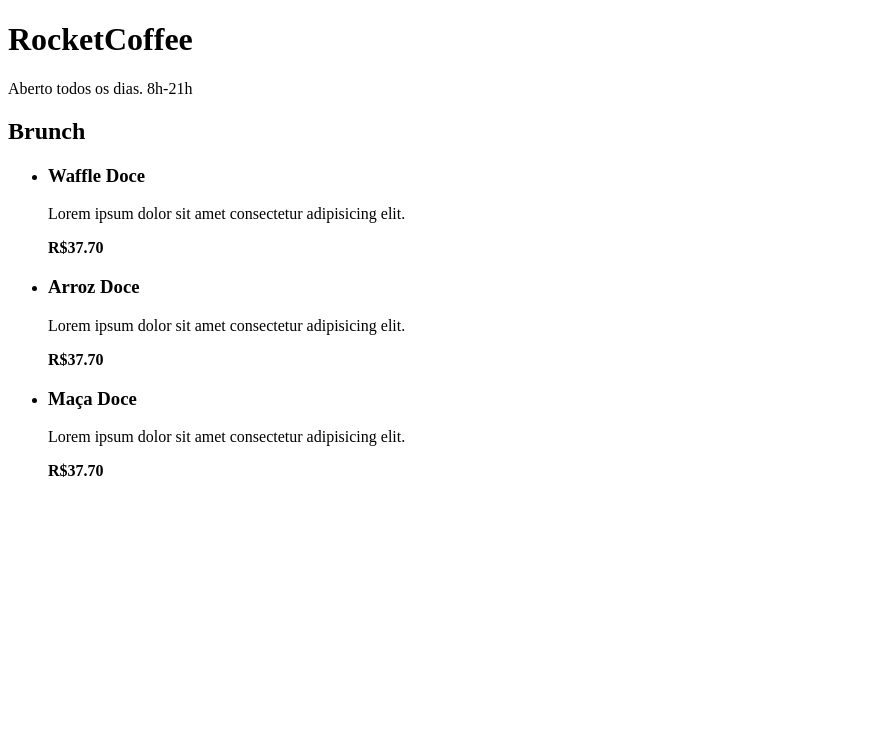
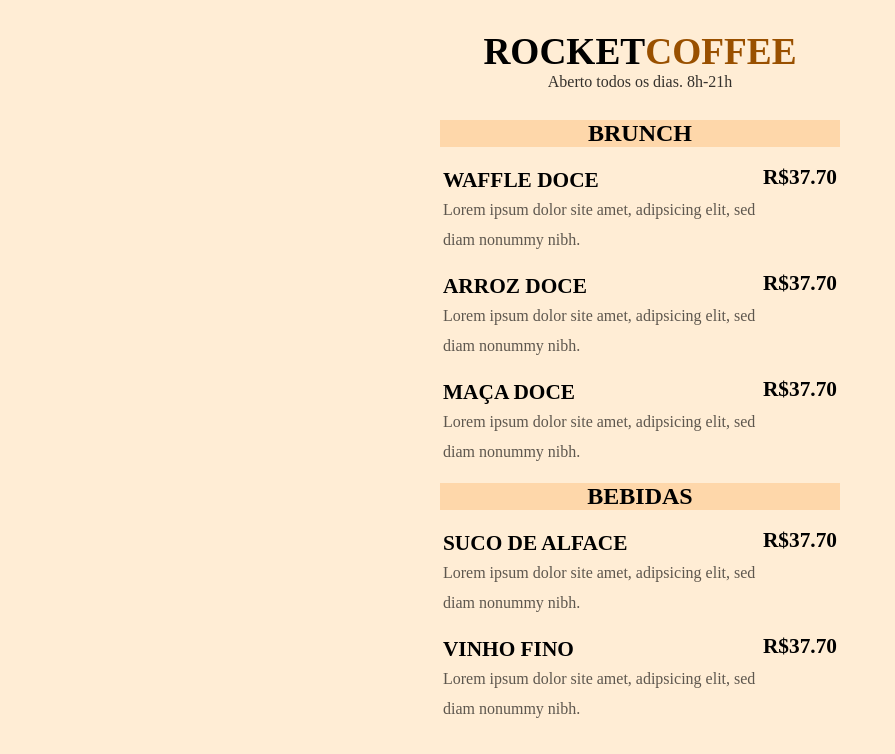
Before and after one commit to ThiagoYamaguchi/maratona-explorer-rocket-coffee, a plain HTML site: page index.html in a window 1280 px wide. Shown: the whole page, without its empty margins (0-895 px from the left). Drawn offline with Linux system fonts and the light colour scheme.

Commit message:
Alterações

```diff
--- /dev/null
+++ b/css/style.css
@@ -0,0 +1,102 @@
+* {
+   margin: 0;
+   padding: 0;
+   box-sizing: border-box;
+   background: #FFEDD5;
+   font-family: Roboto Serif;
+   overflow-x: hidden;
+}
+*::selection {
+   background-color: #f0bb7f;
+}
+header {
+   width: 100vw;
+   height: 120px;
+   display: flex;
+   justify-content: center;
+}
+header .container {
+   width: 400px;
+   height: 120px;
+   display: flex;
+   flex-direction: column;
+   align-items: center;
+   justify-content: center;
+}
+header h1 {
+   text-transform: uppercase;
+   font-size: 28pt;
+}
+header .title-coffee {
+   color: #995000;
+}
+header p {
+   color: #000000cb;
+}
+
+section {
+   display: flex;
+   justify-content: center;
+}
+section .container-description {
+   width: 400px;
+   display: flex;
+   flex-direction: column;
+   align-items: center;
+   justify-content: center;
+}
+.sub-title {
+   width: 100%;
+   background-color: #FED7AA;
+   text-align: center;
+   font-size: 18pt;
+   text-transform: uppercase;
+}
+section ul li {
+   list-style: none;
+}
+section .options {
+   padding-top: 18px;
+}
+section li {
+   margin-bottom: 16px;
+   display: flex;
+   justify-content: space-between;
+}
+section .details {
+   display: flex;
+   flex-direction: column;
+   line-height: 30px;
+   width: 320px;
+}
+section .options-title {
+   text-transform: uppercase;
+   font-size: 16pt;
+}
+section .description {
+   color: #000000a2;
+}
+section .price {
+   text-transform: uppercase;
+   font-size: 16pt;
+}
+
+@media (max-width:600px) {
+   header h1 {
+      text-transform: uppercase;
+      font-size: 20pt;
+   }
+   .sub-title {
+      width: 300px;
+      background-color: #FED7AA;
+      text-align: center;
+      font-size: 18pt;
+      text-transform: uppercase;
+   }
+   section .details {
+      display: flex;
+      flex-direction: column;
+      line-height: 30px;
+      width: 220px;
+   }
+}
--- a/index.html
+++ b/index.html
@@ -4,40 +4,67 @@
    <meta charset="UTF-8">
    <meta http-equiv="X-UA-Compatible" content="IE=edge">
    <meta name="viewport" content="width=device-width, initial-scale=1.0">
+   <link rel="stylesheet" href="css/style.css">
    <title>RocketCoffee</title>
 </head>
 <body>
-
+   <!-- Header -->
    <header>
-      <h1>RocketCoffee</h1>
+      <div class="container">
+         <h1>Rocket<span class="title-coffee">Coffee</span></h1>
          <p>Aberto todos os dias. 8h-21h</p>
+      </div>
    </header>
 
+   <!-- Descrição -->
    <section>
-      <h2>Brunch</h2>
-      <ul>
+      <div class="container-description">
+         <h2 class="sub-title">Brunch</h2>
+         <ul class="options">
             <li>
                <div class="details">
-               <h3>Waffle Doce</h3>
-               <p class="description">Lorem ipsum dolor sit amet consectetur adipisicing elit.</p>
+                  <h3 class="options-title">Waffle Doce</h3>
+                  <p class="description">Lorem ipsum dolor site amet, adipsicing elit, sed diam nonummy nibh.</p>
                </div>
                <strong class="price">R$37.70</strong>
             </li>
             <li>
                <div class="details">
-               <h3>Arroz Doce</h3>
-               <p class="description">Lorem ipsum dolor sit amet consectetur adipisicing elit.</p>
+                  <h3 class="options-title">Arroz Doce</h3>
+                  <p class="description">Lorem ipsum dolor site amet, adipsicing elit, sed diam nonummy nibh.</p>
                </div>
                <strong class="price">R$37.70</strong>
             </li>
             <li>
                <div class="details">
-               <h3>Maça Doce</h3>
-               <p class="description">Lorem ipsum dolor sit amet consectetur adipisicing elit.</p>
+                  <h3 class="options-title">Maça Doce</h3>
+                  <p class="description">Lorem ipsum dolor site amet, adipsicing elit, sed diam nonummy nibh.</p>
                </div>
                <strong class="price">R$37.70</strong>
             </li>
          </ul>
+      </div>
+   </section>
+   <section>
+      <div class="container-description">
+         <h2 class="sub-title">Bebidas</h2>
+         <ul class="options">
+            <li>
+               <div class="details">
+                  <h3 class="options-title">Suco de Alface</h3>
+                  <p class="description">Lorem ipsum dolor site amet, adipsicing elit, sed diam nonummy nibh.</p>
+               </div>
+               <strong class="price">R$37.70</strong>
+            </li>
+            <li>
+               <div class="details">
+                  <h3 class="options-title">Vinho fino</h3>
+                  <p class="description">Lorem ipsum dolor site amet, adipsicing elit, sed diam nonummy nibh.</p>
+               </div>
+               <strong class="price">R$37.70</strong>
+            </li>
+         </ul>
+      </div>
    </section>
 </body>
 </html>
```
Also changed, not shown: 1 other file. Lines whose indentation alone changed are shown as unchanged.
